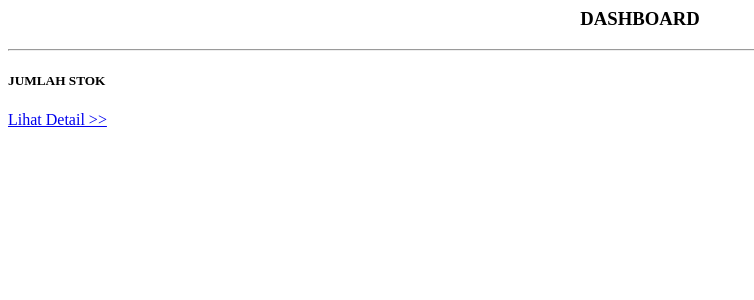
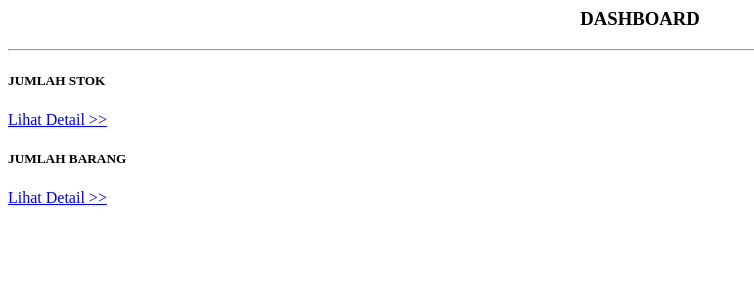
Before and after one commit to AdamRifky/Tool-TI-Website, a PHP site: page /dasboard.php in a window 1280 px wide. Shown: the top 300 px of the page, without its empty margins (0-754 px from the left). Run offline with PHP 8.4, Linux system fonts and the light colour scheme; data that the repository does not hold is empty.

Commit message:
benerin deket deedline

```diff
--- a/dasboard.php
+++ b/dasboard.php
@@ -3,12 +3,15 @@
 
 // query data stok
 $data_stok = mysqli_query($koneksi, "SELECT SUM(Stok) AS total_stok FROM tb_barang");
+$data_jumlah = mysqli_query($koneksi, "SELECT SUM(JUMLAH) AS total_jumlah FROM tb_barang");
 
 // mengambil data stok
 $d = mysqli_fetch_assoc($data_stok);
+$j = mysqli_fetch_assoc($data_jumlah);
 
 // menyimpan total stok ke variabel
 $total_stok = $d['total_stok'];
+$total_jumlah = $j['total_jumlah'];
 ?>
 
 <h3>
@@ -31,3 +34,18 @@
         </div>
     </div>
 </div>
+<div class="row text-white mt-5">
+    <div class="col-3">
+        <div class="card bg-info">
+            <div class="card-body">
+                <h5 class="card-title">JUMLAH BARANG</h5>
+                <div class="fs-5" style="text-align: center;">
+                    <?php
+                    echo "$total_jumlah"
+                    ?>
+                </div>
+                <a class="card-text text-decoration-none text-dark" href="index.php?page=barang">Lihat Detail >></a>
+            </div>
+        </div>
+    </div>
+</div>
```
Also changed, not shown: pelanggan.form.php (+3 -5 lines).
